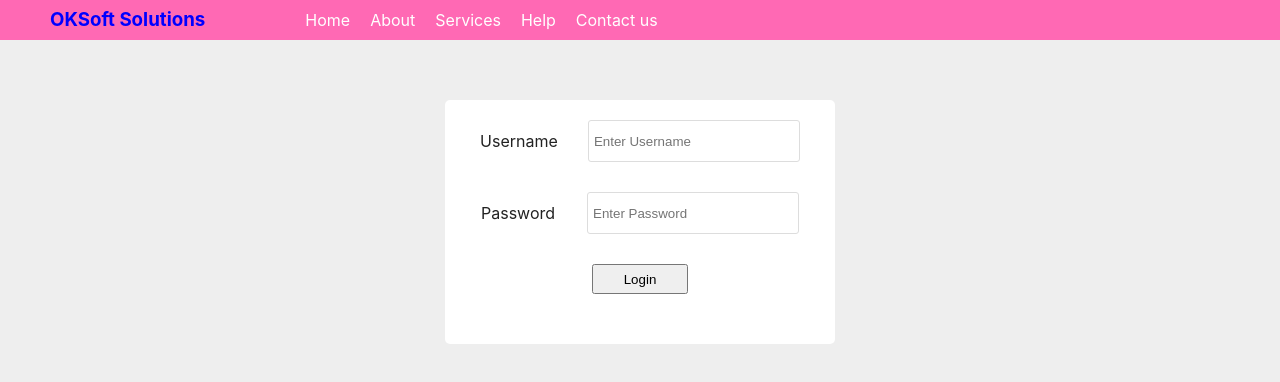
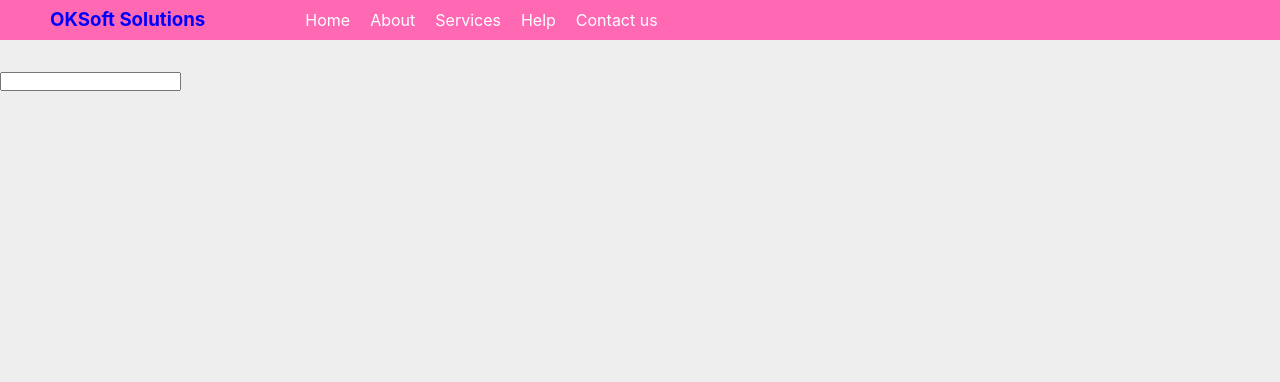
Before and after one commit to techieaneel/webtech_aug2022, a React (Create React App) app: page / in a window 1280 px wide. Shown: the top 382 px of the page. Built offline with nearby package versions, Linux system fonts and the light colour scheme.

Commit message:
React State Lifting (Change Parent state from Child)

```diff
--- a/src/App.css
+++ b/src/App.css
@@ -47,7 +47,7 @@ a{
 
 .section{
   padding: 30px 0;
-  display: flex;
+  /* display: flex; */
 }
 
 fieldset{
--- a/src/App.js
+++ b/src/App.js
@@ -4,10 +4,18 @@ import React, {useState} from 'react';
 import "./App.css";
 import Logo from './components/logo';
 import Menu from './components/menu';
-import Footer from './components/footer';
-import Login from './components/login';
+import NewChild from './components/newchild';
+// import Child from './components/child';
+// import Footer from './components/footer';
+// import Login from './components/login';
 
 function App() {
+
+  /* let [user, setUser] = useState();
+  let [sendUser, setSendUser] = useState("Vasu"); */
+
+  let [userInput, getUserInput] = useState("");
+
   return (
     <React.Fragment>
       <div className='container'>
@@ -17,7 +25,14 @@ function App() {
         </div>
 
         <div className="section">
-          <Login/>
+          {/* <Login/> */}
+          {/* <input type="text" onChange={x=>setUser(x.target.value)}/>
+          <button onClick={x=>setSendUser(user)}>Change Name</button>
+        <br/> */}
+          {/* <Child username={sendUser} setSendUserProp={setSendUser}/> */}
+          {/* <Child userProp={user} username={sendUser} setSendUserProp={setSendUser} setUserProp={setUser}/> */}
+          <NewChild getUserInputProp={getUserInput}/>
+          <p>{userInput}</p>
         </div>
       </div>
     </React.Fragment>
--- /dev/null
+++ b/src/components/child.js
@@ -0,0 +1,29 @@
+// const Child = () => {
+    // return(
+    //     <h1></h1>
+    // )
+// }
+// export default Child
+
+// function Child(){
+//     return(
+//         <h1></h1>
+//     )
+// }
+// export default Child;
+
+export default function Child(props){
+    // let user = props.username;
+    return(
+        <div>
+            <h1>Hello <small>{props.username}</small></h1>
+            {/* <button onClick={x=> props.setSendUserProp("Sai")}>Change Name in Parent</button> */}
+            <input type="text" onChange={e=>props.setUserProp(e.target.value)}/>
+            <br/>
+            <button onClick={x=>props.setSendUserProp(props.userProp)}>Change Name</button>
+
+        </div>
+    )
+}
+
+// State Lifting
--- /dev/null
+++ b/src/components/newchild.js
@@ -0,0 +1,6 @@
+export default function NewChild(props){
+
+    return(
+        <input type="text" onChange={x=>props.getUserInputProp(x.target.value)}/>
+    )
+}
```
